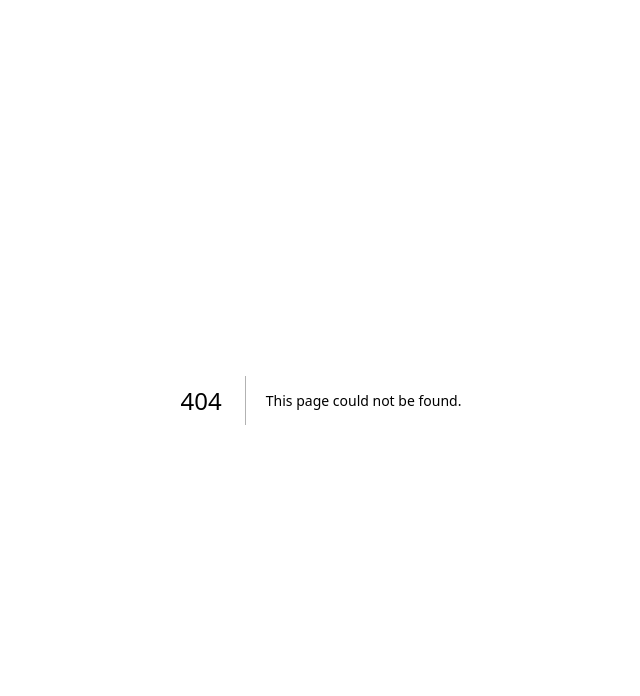
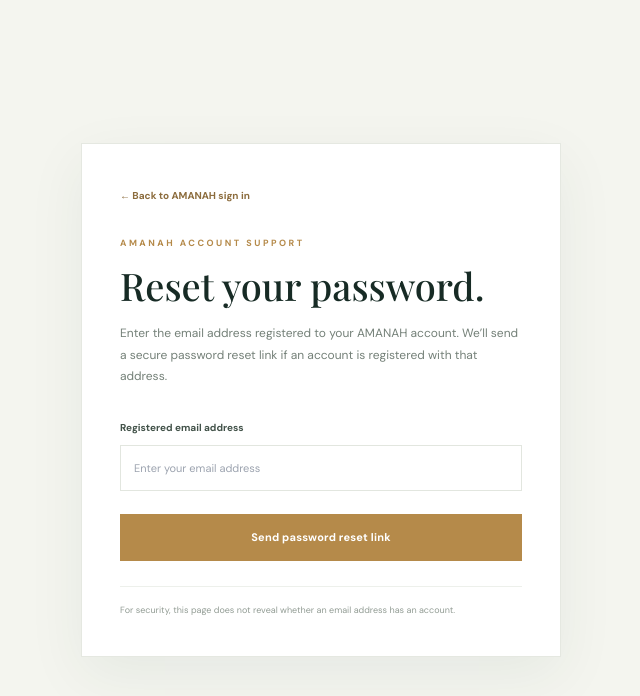
Before and after one commit to amanahoperationsdept-beep/Amanah-unilevel-system, a Next.js app: page /forgot-password in a window 1280 px wide. Before the commit this address had no page. Shown: the top 696 px of the page, without its empty margins (319-959 px from the left). Built offline with nearby package versions, Linux system fonts and the light colour scheme; a web font is replaced by a local one.

Commit message:
Add AMANAH password recovery page

```diff
--- /dev/null
+++ b/src/app/forgot-password/page.tsx
@@ -0,0 +1,43 @@
+"use client";
+
+import { useState, useTransition } from "react";
+import Link from "next/link";
+import { requestPasswordResetAction } from "@/app/actions/auth";
+
+export default function ForgotPasswordPage() {
+  const [email, setEmail] = useState("");
+  const [message, setMessage] = useState("");
+  const [error, setError] = useState("");
+  const [pending, startTransition] = useTransition();
+
+  function submit(event: React.FormEvent<HTMLFormElement>) {
+    event.preventDefault();
+    const data = new FormData(event.currentTarget);
+    setMessage("");
+    setError("");
+    startTransition(async () => {
+      const result = await requestPasswordResetAction(data);
+      setMessage(result.success || "");
+      setError(result.error || "");
+    });
+  }
+
+  return (
+    <main className="recovery-shell">
+      <section className="recovery-card">
+        <Link href="/" className="recovery-back">← Back to AMANAH sign in</Link>
+        <span className="eyebrow">AMANAH ACCOUNT SUPPORT</span>
+        <h1>Reset your password.</h1>
+        <p className="recovery-copy">Enter the email address registered to your AMANAH account. We’ll send a secure password reset link if an account is registered with that address.</p>
+        <form onSubmit={submit} className="recovery-form">
+          <label htmlFor="recovery-email">Registered email address</label>
+          <input id="recovery-email" name="email" type="email" autoComplete="email" required value={email} onChange={event => setEmail(event.target.value)} placeholder="Enter your email address" />
+          <button className="primary-button full-button" type="submit" disabled={pending}>{pending ? "Sending link..." : "Send password reset link"}</button>
+        </form>
+        {message && <p className="recovery-message" role="status">{message}</p>}
+        {error && <p className="recovery-error" role="alert">{error}</p>}
+        <p className="recovery-foot">For security, this page does not reveal whether an email address has an account.</p>
+      </section>
+    </main>
+  );
+}
```
